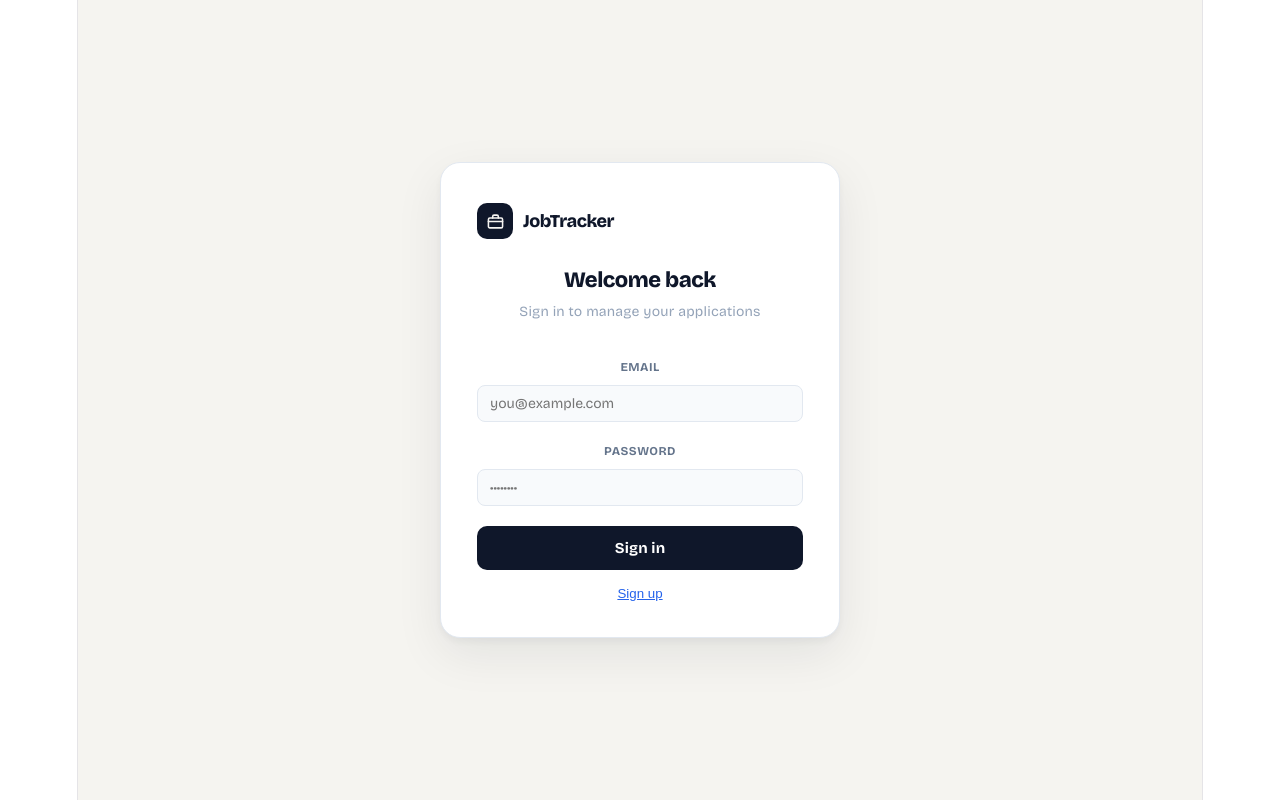
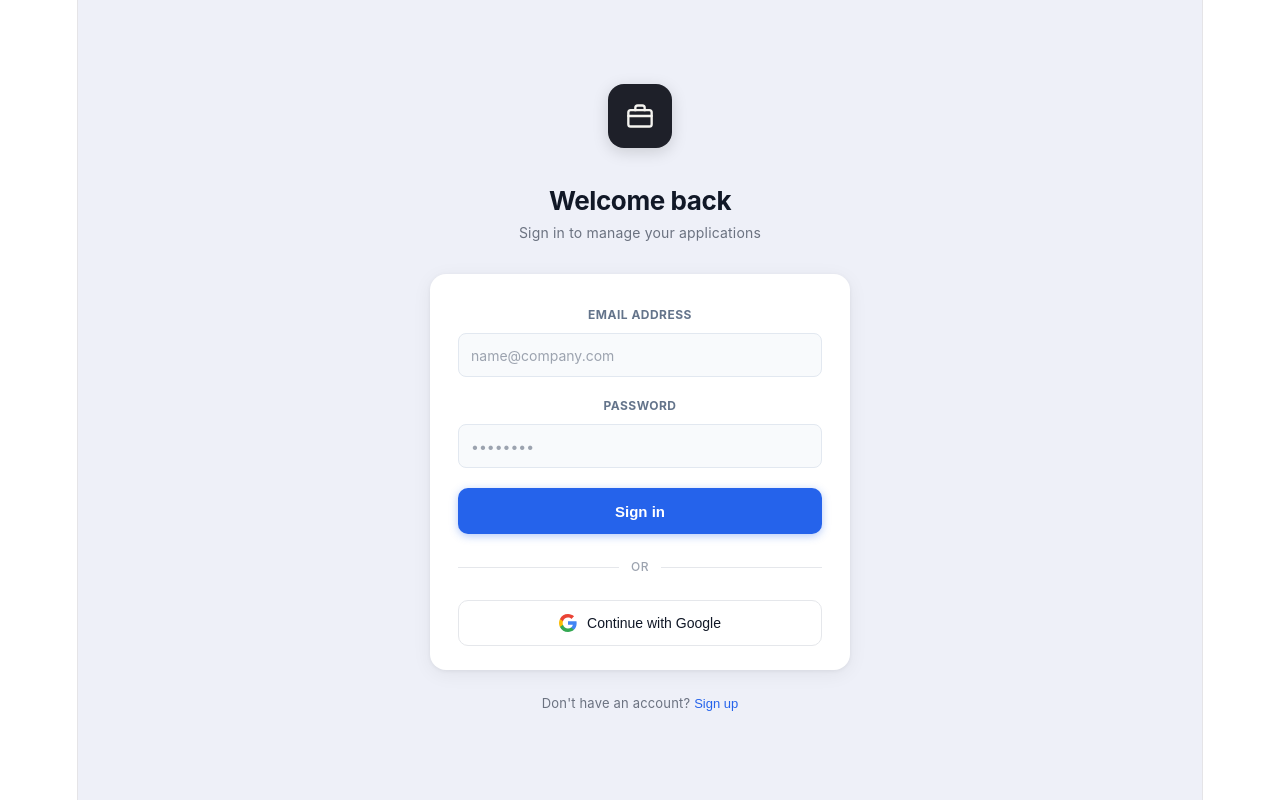
Before and after one commit to aintira11/job_tracker, a React app: page /login in a window 1280 px wide. Built offline with nearby package versions, Linux system fonts and the light colour scheme; no server answers; the HTML template or start-up script is replaced by a standard one.

Commit message:
redesign page login

```diff
--- a/package.json
+++ b/package.json
@@ -10,6 +10,8 @@
     "preview": "vite preview"
   },
   "dependencies": {
+    "@react-oauth/google": "^0.13.5",
+    "firebase": "^12.12.1",
     "react": "^19.2.4",
     "react-dom": "^19.2.4"
   },
--- a/src/App.jsx
+++ b/src/App.jsx
@@ -7,6 +7,7 @@ import Profile from './pages/profile.jsx'
 import { getToken } from './lib/api.js'
 import { getUser, fetchUser, logout as userLogout } from './models/user.js'
 import './App.css'
+import { GoogleOAuthProvider } from '@react-oauth/google'
 
 /* ─── Router hook ─── */
 function usePathname() {
--- a/src/pages/Login.jsx
+++ b/src/pages/Login.jsx
@@ -1,17 +1,29 @@
 import { useState } from 'react'
 import { login } from '../models/user.js'
+import { apiFetch } from '../lib/api.js'
 import '../style/Login.css'
+import { loginWithGoogle } from '../../firebase.js'
 
 function navigateTo(to) {
   window.history.pushState({}, '', to)
   window.dispatchEvent(new PopStateEvent('popstate'))
 }
 
+const GoogleLogo = () => (
+  <svg className="google-logo" viewBox="0 0 18 18" xmlns="http://www.w3.org/2000/svg">
+    <path fill="#4285F4" d="M17.64 9.2c0-.637-.057-1.251-.164-1.84H9v3.481h4.844c-.209 1.125-.843 2.078-1.796 2.717v2.258h2.908c1.702-1.567 2.684-3.874 2.684-6.615z"/>
+    <path fill="#34A853" d="M9 18c2.43 0 4.467-.806 5.956-2.18l-2.908-2.259c-.806.54-1.837.86-3.048.86-2.344 0-4.328-1.584-5.036-3.711H.957v2.332A8.997 8.997 0 0 0 9 18z"/>
+    <path fill="#FBBC05" d="M3.964 10.71A5.41 5.41 0 0 1 3.682 9c0-.593.102-1.17.282-1.71V4.958H.957A8.996 8.996 0 0 0 0 9c0 1.452.348 2.827.957 4.042l3.007-2.332z"/>
+    <path fill="#EA4335" d="M9 3.58c1.321 0 2.508.454 3.44 1.345l2.582-2.58C13.463.891 11.426 0 9 0A8.997 8.997 0 0 0 .957 4.958L3.964 7.29C4.672 5.163 6.656 3.58 9 3.58z"/>
+  </svg>
+)
+
 export default function Login({ onLoginSuccess }) {
-  const [email, setEmail]           = useState('')
-  const [password, setPassword]     = useState('')
+  const [email, setEmail]               = useState('')
+  const [password, setPassword]         = useState('')
   const [isSubmitting, setIsSubmitting] = useState(false)
-  const [error, setError]           = useState('')
+  const [isGoogleLoading, setIsGoogleLoading] = useState(false)
+  const [error, setError]               = useState('')
 
   const handleSubmit = async (e) => {
     e.preventDefault()
@@ -27,37 +39,56 @@ export default function Login({ onLoginSuccess }) {
     }
   }
 
+  const handleGoogleLogin = async () => {
+    setError('')
+    setIsGoogleLoading(true)
+    try {
+      const token = await loginWithGoogle()
+      const { res, data } = await apiFetch('/login/google', {
+        method: 'POST',
+        body: JSON.stringify({ token }),
+      })
+      if (!res.ok) throw new Error()
+      localStorage.setItem('token', data.token)
+      onLoginSuccess?.()
+    } catch {
+      setError('Google login failed')
+    } finally {
+      setIsGoogleLoading(false)
+    }
+  }
+
   return (
     <div className="login-page">
       <div className="login-card">
 
-        {/* Brand */}
+        {/* Brand Icon */}
         <div className="login-brand">
           <span className="login-brand__icon">
-            <svg width="17" height="17" viewBox="0 0 24 24" fill="none" stroke="#f5f4f0" strokeWidth="2.2" strokeLinecap="round" strokeLinejoin="round">
+            <svg width="28" height="28" viewBox="0 0 24 24" fill="none" stroke="#f5f4f0" strokeWidth="2" strokeLinecap="round" strokeLinejoin="round">
               <rect x="2" y="7" width="20" height="14" rx="2"/>
               <path d="M16 7V5a2 2 0 0 0-2-2h-4a2 2 0 0 0-2 2v2"/>
               <path d="M2 12h20"/>
             </svg>
           </span>
-          <span className="login-brand__name">JobTracker</span>
         </div>
 
         {/* Heading */}
         <div className="login-heading">Welcome back</div>
         <div className="login-subheading">Sign in to manage your applications</div>
 
-        {/* Form */}
+        {/* Form Card */}
+        <div className="login-form-card">
           <form className="login-form" onSubmit={handleSubmit}>
             <div className="form-field">
-            <label htmlFor="email">Email</label>
+              <label htmlFor="email">Email address</label>
               <input
                 id="email"
                 type="email"
                 value={email}
                 onChange={(e) => setEmail(e.target.value)}
                 autoComplete="email"
-              placeholder="you@example.com"
+                placeholder="name@company.com"
                 required
               />
             </div>
@@ -89,22 +120,30 @@ export default function Login({ onLoginSuccess }) {
             <button className="login-btn" type="submit" disabled={isSubmitting}>
               {isSubmitting ? 'Signing in…' : 'Sign in'}
             </button>
+
+            {/* OR Divider */}
+            <div className="login-divider">or</div>
+
+            {/* Google Button */}
             <button
               type="button"
-    onClick={() => navigateTo('/register')}
-    style={{
-      background: 'none',
-      border: 'none',
-      color: '#2563eb',
-      cursor: 'pointer',
-      textDecoration: 'underline',
-      padding: 0
-    }}
+              className="login-btn-google"
+              onClick={handleGoogleLogin}
+              disabled={isGoogleLoading}
             >
+              <GoogleLogo />
+              {isGoogleLoading ? 'Connecting…' : 'Continue with Google'}
+            </button>
+          </form>
+        </div>
+
+        {/* Footer */}
+        <div className="login-footer">
+          Don't have an account?{' '}
+          <button type="button" onClick={() => navigateTo('/register')}>
             Sign up
           </button>
-        </form>
-
+        </div>
 
       </div>
     </div>
--- a/src/style/Login.css
+++ b/src/style/Login.css
@@ -1,67 +1,75 @@
-/* ── Page wrapper ── */
+/* ─── Login Page ─────────────────────────────────────────── */
 .login-page {
   min-height: 100vh;
   display: flex;
   align-items: center;
   justify-content: center;
-  background: #f5f4f0;
-  padding: 20px;
+  background-color: #eef0f8;
+  font-family: -apple-system, BlinkMacSystemFont, 'Segoe UI', sans-serif;
+  padding: 24px;
 }
 
-/* ── Card ── */
+/* ─── Card ───────────────────────────────────────────────── */
 .login-card {
   width: 100%;
-  max-width: 400px;
-  background: #fff;
-  border-radius: 20px;
-  padding: 40px 36px 36px;
-  box-shadow: 0 4px 6px rgba(15, 23, 42, 0.04),
-              0 16px 48px rgba(15, 23, 42, 0.08);
-  border: 1.5px solid #e2e8f0;
+  max-width: 420px;
+  display: flex;
+  flex-direction: column;
+  align-items: center;
+  gap: 0;
 }
 
-/* ── Logo / brand ── */
+/* ─── Brand Icon ─────────────────────────────────────────── */
 .login-brand {
   display: flex;
+  flex-direction: column;
   align-items: center;
-  gap: 10px;
-  margin-bottom: 28px;
+  margin-bottom: 20px;
 }
 
 .login-brand__icon {
-  width: 36px;
-  height: 36px;
-  background: #0f172a;
-  border-radius: 10px;
+  width: 64px;
+  height: 64px;
+  background: #1e2029;
+  border-radius: 16px;
   display: flex;
   align-items: center;
   justify-content: center;
-  flex-shrink: 0;
+  margin-bottom: 20px;
+  box-shadow: 0 4px 16px rgba(0, 0, 0, 0.15);
 }
 
 .login-brand__name {
-  font-size: 18px;
-  font-weight: 800;
-  color: #0f172a;
-  letter-spacing: -0.03em;
+  display: none; /* hidden — icon only, per design */
 }
 
-/* ── Heading ── */
+/* ─── Headings ───────────────────────────────────────────── */
 .login-heading {
-  font-size: 22px;
-  font-weight: 800;
-  color: #0f172a;
-  letter-spacing: -0.02em;
+  font-size: 26px;
+  font-weight: 700;
+  color: #111827;
+  letter-spacing: -0.4px;
   margin-bottom: 6px;
+  text-align: center;
 }
 
 .login-subheading {
   font-size: 14px;
-  color: #94a3b8;
+  color: #6b7280;
   margin-bottom: 28px;
+  text-align: center;
 }
 
-/* ── Form ── */
+/* ─── Form Container ─────────────────────────────────────── */
+.login-form-card {
+  width: 100%;
+  background: #ffffff;
+  border-radius: 16px;
+  padding: 28px 28px 24px;
+  box-shadow: 0 1px 4px rgba(0, 0, 0, 0.06), 0 4px 20px rgba(0, 0, 0, 0.06);
+}
+
+/* ─── Form Fields ────────────────────────────────────────── */
 .login-form {
   display: flex;
   flex-direction: column;
@@ -75,63 +83,51 @@
 }
 
 .form-field label {
-  font-size: 12px;
-  font-weight: 700;
-  color: #475569;
-  letter-spacing: 0.05em;
-  text-transform: uppercase;
+  font-size: 13px;
+  font-weight: 500;
+  color: #374151;
 }
 
 .form-field input {
-  padding: 11px 14px;
+  height: 44px;
+  padding: 0 14px;
+  border: 1.5px solid #e5e7eb;
   border-radius: 10px;
-  border: 1.5px solid #e2e8f0;
-  font-size: 15px;
-  font-family: inherit;
-  color: #0f172a;
-  background: #f8fafc;
+  font-size: 14px;
+  color: #111827;
+  background: #fff;
   outline: none;
-  transition: border-color 0.15s, background 0.15s, box-shadow 0.15s;
+  transition: border-color 0.15s ease, box-shadow 0.15s ease;
+}
+
+.form-field input::placeholder {
+  color: #9ca3af;
 }
 
 .form-field input:focus {
-  border-color: #0f172a;
-  background: #fff;
-  box-shadow: 0 0 0 3px rgba(15, 23, 42, 0.06);
+  border-color: #3b82f6;
+  box-shadow: 0 0 0 3px rgba(59, 130, 246, 0.12);
 }
 
-/* ── Error ── */
-.login-error {
-  display: flex;
-  align-items: center;
-  gap: 8px;
-  padding: 10px 14px;
-  background: #fef2f2;
-  border: 1.5px solid #fecaca;
-  border-radius: 10px;
-  color: #dc2626;
-  font-size: 13.5px;
-  font-weight: 500;
-}
-
-/* ── Submit button ── */
+/* ─── Sign In Button ─────────────────────────────────────── */
 .login-btn {
   margin-top: 4px;
-  padding: 13px;
+  height: 46px;
+  width: 100%;
+  background: #2563eb;
+  color: #fff;
+  border: none;
   border-radius: 10px;
-  border: none;
-  background: #0f172a;
-  color: #fff;
   font-size: 15px;
-  font-weight: 700;
-  font-family: inherit;
+  font-weight: 600;
   cursor: pointer;
-  transition: background 0.15s, transform 0.1s;
-  letter-spacing: 0.01em;
+  transition: background 0.15s ease, transform 0.1s ease, box-shadow 0.15s ease;
+  box-shadow: 0 2px 8px rgba(37, 99, 235, 0.35);
 }
 
 .login-btn:hover:not(:disabled) {
-  background: #1e293b;
+  background: #1d4ed8;
+  box-shadow: 0 4px 14px rgba(37, 99, 235, 0.4);
 }
 
 .login-btn:active:not(:disabled) {
@@ -139,6 +135,100 @@
 }
 
 .login-btn:disabled {
-  background: #94a3b8;
+  opacity: 0.65;
   cursor: not-allowed;
 }
+
+/* ─── OR Divider ─────────────────────────────────────────── */
+.login-divider {
+  display: flex;
+  align-items: center;
+  gap: 12px;
+  margin: 4px 0;
+  color: #9ca3af;
+  font-size: 12px;
+  font-weight: 500;
+  letter-spacing: 0.05em;
+  text-transform: uppercase;
+}
+
+.login-divider::before,
+.login-divider::after {
+  content: '';
+  flex: 1;
+  height: 1px;
+  background: #e5e7eb;
+}
+
+/* ─── Google Button ──────────────────────────────────────── */
+.login-btn-google {
+  height: 46px;
+  width: 100%;
+  background: #fff;
+  color: #111827;
+  border: 1.5px solid #e5e7eb;
+  border-radius: 10px;
+  font-size: 14px;
+  font-weight: 500;
+  cursor: pointer;
+  display: flex;
+  align-items: center;
+  justify-content: center;
+  gap: 10px;
+  transition: background 0.15s ease, border-color 0.15s ease, box-shadow 0.15s ease;
+}
+
+.login-btn-google:hover {
+  background: #f9fafb;
+  border-color: #d1d5db;
+  box-shadow: 0 1px 4px rgba(0, 0, 0, 0.08);
+}
+
+.login-btn-google:active {
+  transform: scale(0.99);
+}
+
+/* ─── Google Logo SVG ────────────────────────────────────── */
+.google-logo {
+  width: 18px;
+  height: 18px;
+  flex-shrink: 0;
+}
+
+/* ─── Error ──────────────────────────────────────────────── */
+.login-error {
+  display: flex;
+  align-items: center;
+  gap: 8px;
+  padding: 10px 12px;
+  background: #fef2f2;
+  border: 1px solid #fecaca;
+  border-radius: 8px;
+  color: #dc2626;
+  font-size: 13px;
+}
+
+/* ─── Footer ─────────────────────────────────────────────── */
+.login-footer {
+  margin-top: 20px;
+  font-size: 13px;
+  color: #6b7280;
+  text-align: center;
+}
+
+.login-footer button {
+  background: none;
+  border: none;
+  color: #2563eb;
+  cursor: pointer;
+  font-size: 13px;
+  font-weight: 500;
+  padding: 0;
+  text-decoration: none;
+  transition: color 0.15s;
+}
+
+.login-footer button:hover {
+  color: #1d4ed8;
+  text-decoration: underline;
+}
```
Lines whose indentation alone changed are shown as unchanged.
